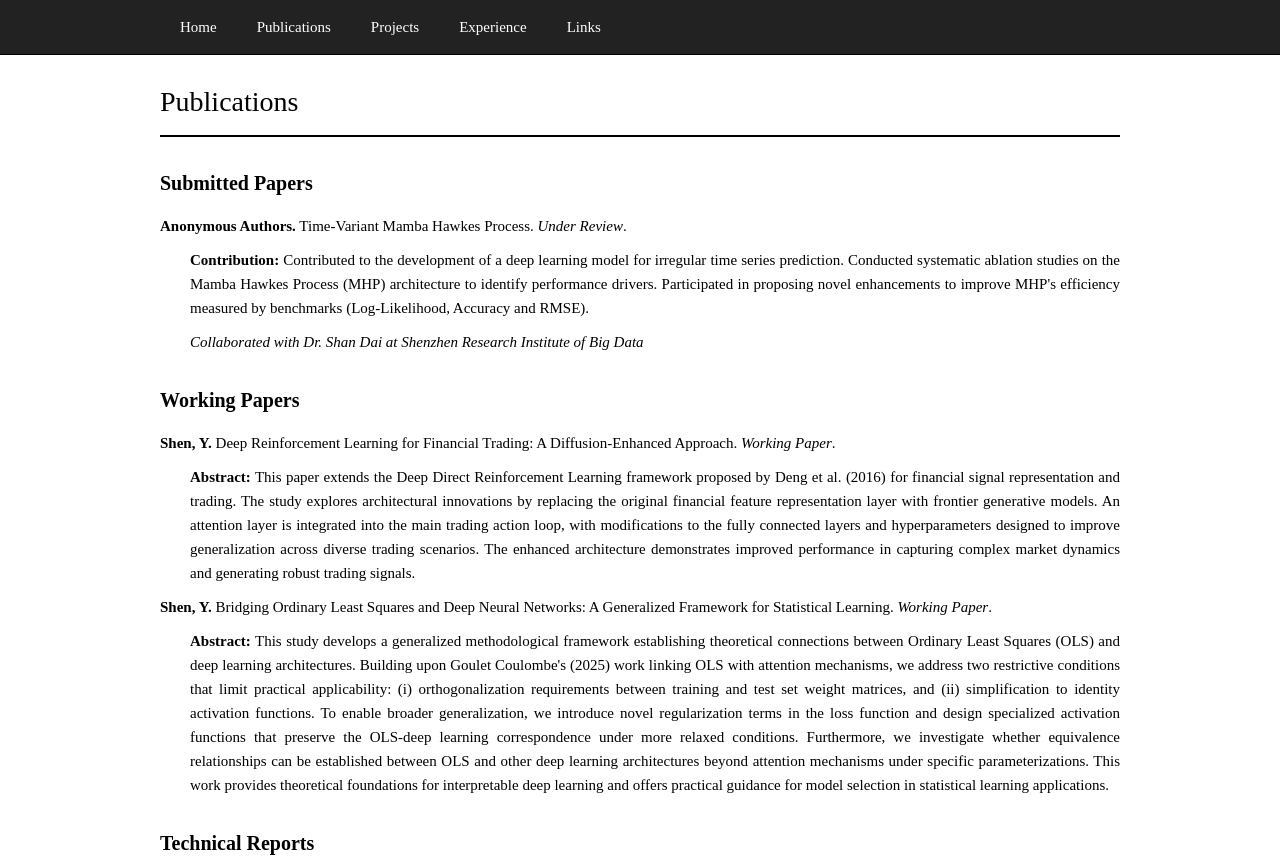
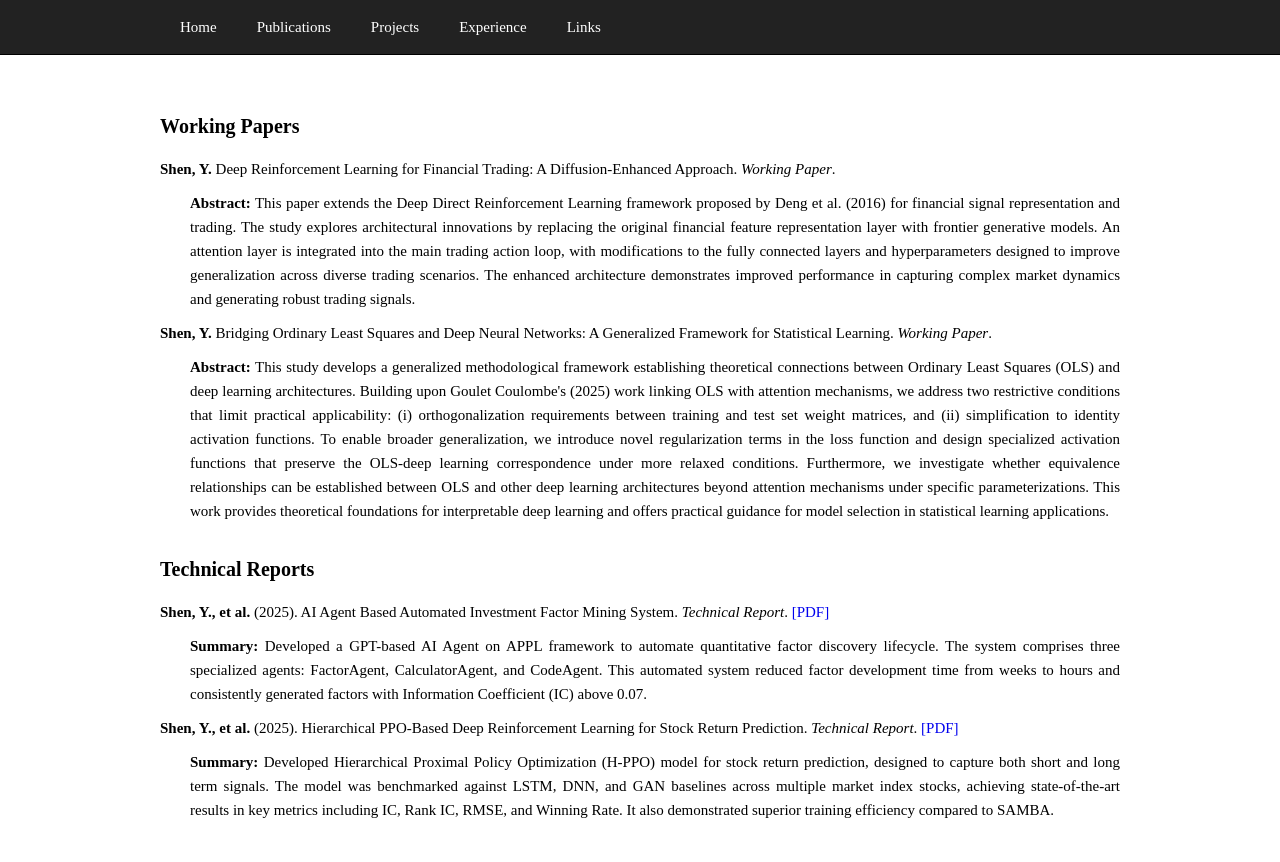
Before and after one commit to Ethan-Shen-Individual-Lab/yuyangshen.github.io, a plain HTML site: page publications.html in a window 1280 px wide. Shown: the top 862 px of the page. Drawn offline with Linux system fonts and the light colour scheme.

Commit message:
Update publications.html

```diff
--- a/publications.html
+++ b/publications.html
@@ -19,14 +19,6 @@
 
     <div class="container">
         <div class="content-cell">
-                    <h1>Publications</h1>
-
-                    <h2>Submitted Papers</h2>
-
-                    <p><strong>Anonymous Authors.</strong> Time-Variant Mamba Hawkes Process. <em>Under Review</em>.</p>
-
-                    <p style="margin-left: 30px;"><strong>Contribution:</strong> Contributed to the development of a deep learning model for irregular time series prediction. Conducted systematic ablation studies on the Mamba Hawkes Process (MHP) architecture to identify performance drivers. Participated in proposing novel enhancements to improve MHP's efficiency measured by benchmarks (Log-Likelihood, Accuracy and RMSE).</p>
-                    <p style="margin-left: 30px;"><em>Collaborated with Dr. Shan Dai at Shenzhen Research Institute of Big Data</em></p>
 
                     <h2>Working Papers</h2>
 
```
